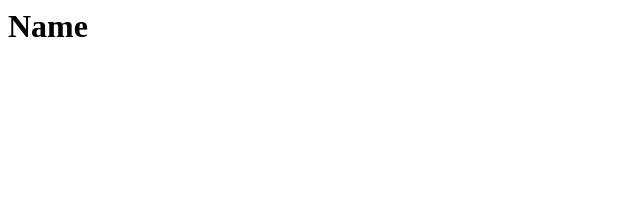
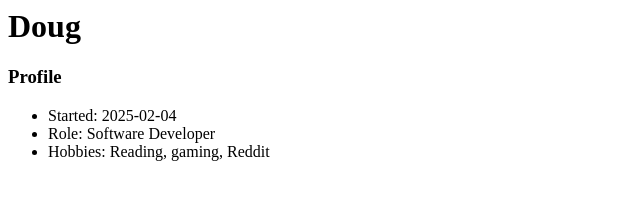
Before and after one commit to doug89/doug89.github.io, a plain HTML site: page index.html in a window 1280 px wide. Shown: the whole page, without its empty margins (0-640 px from the left). Drawn offline with Linux system fonts and the light colour scheme.

Commit message:
Updated my profile

```diff
--- a/index.html
+++ b/index.html
@@ -1 +1,7 @@
-<h1>Name</h1>
+<h1>Doug</h1>
+<h3>Profile</h3>
+<ul>
+<li>Started: 2025-02-04</li>
+<li>Role: Software Developer</li>
+<li>Hobbies: Reading, gaming, Reddit</li>
+</ui>
```
